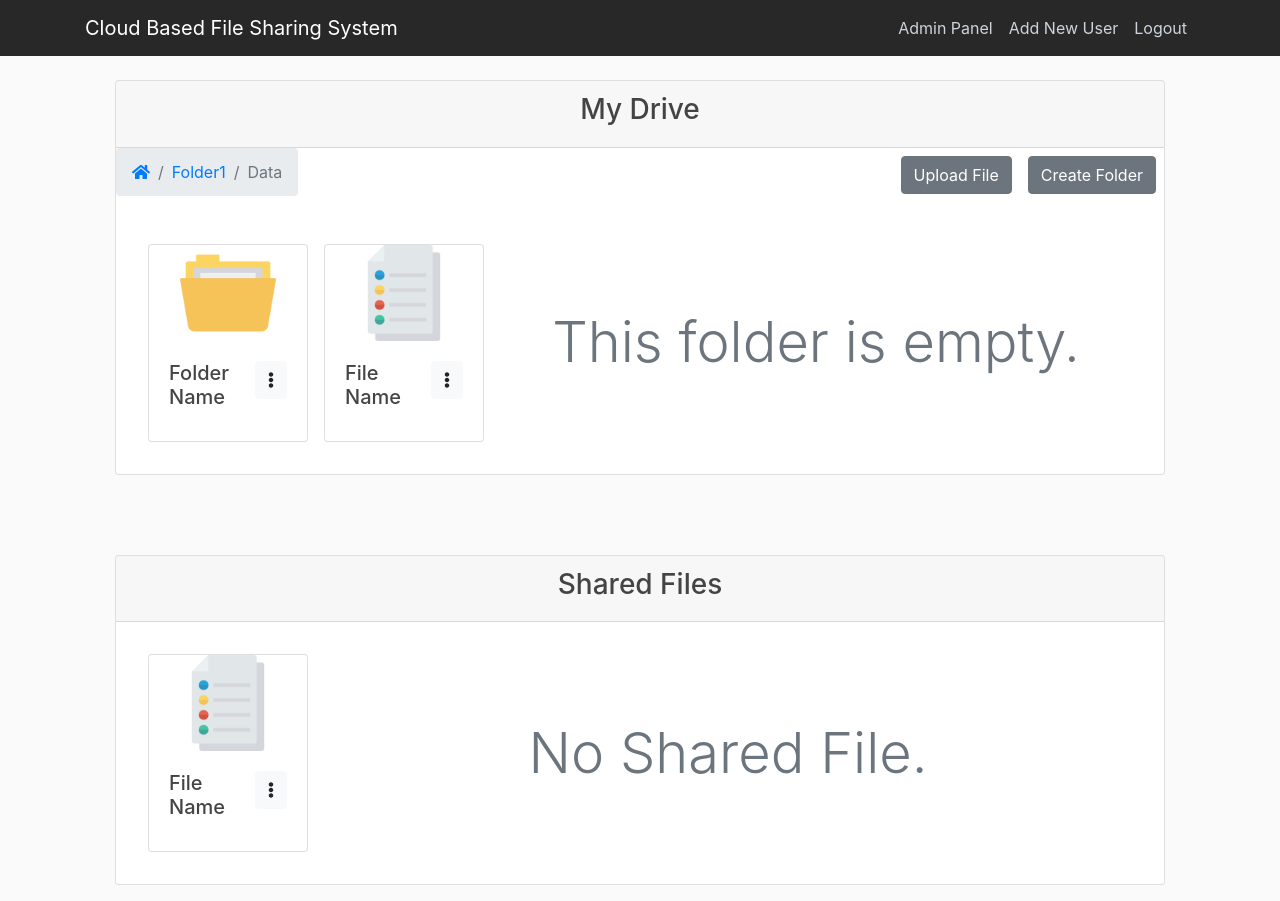
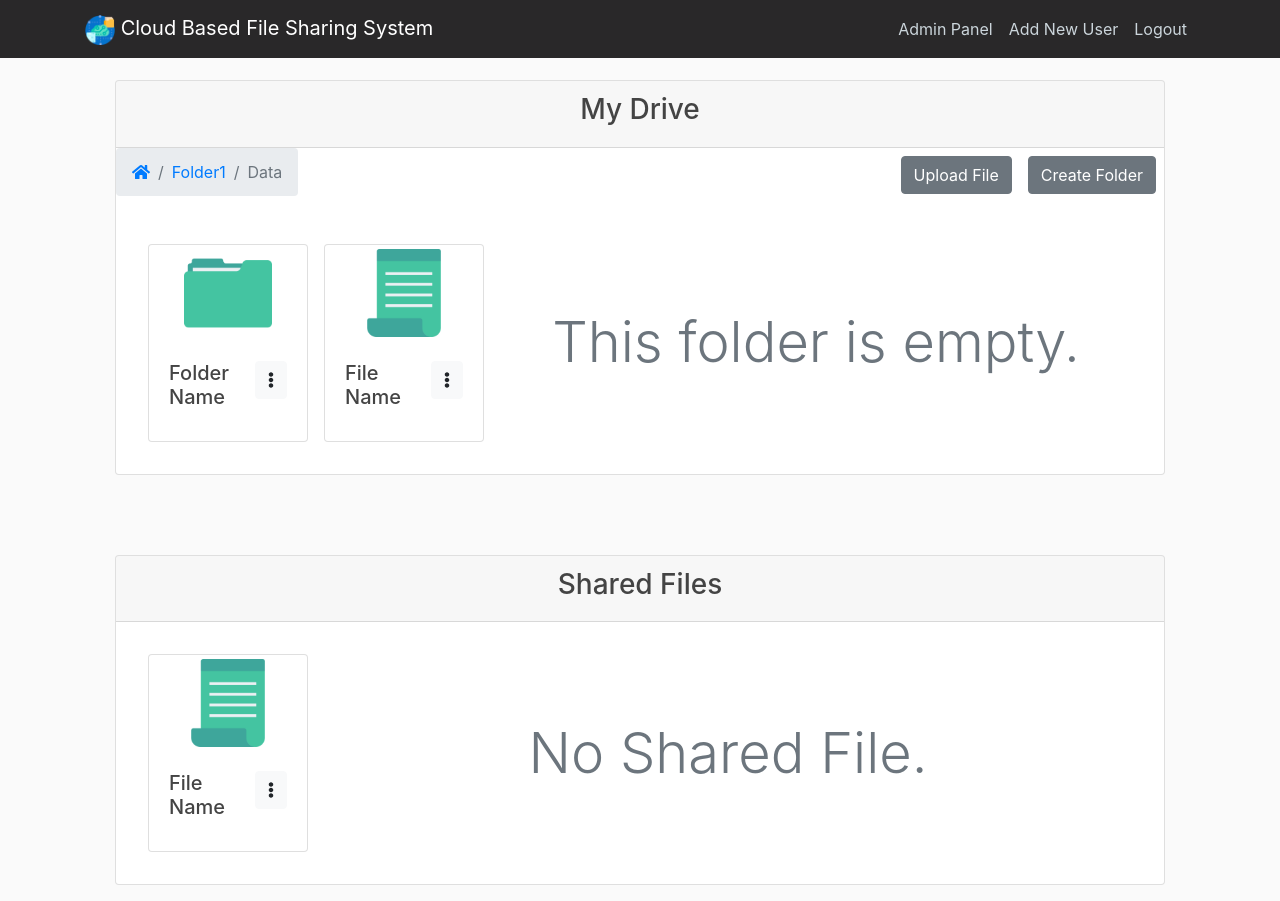
Before and after one commit to Arslan374/cb_FSS, a Django app: page / in a window 1280 px wide. Run offline with Django 3.2, Linux system fonts and the light colour scheme; the visitor is signed in with stand-in values (Sample User, id 1); some libraries are stand-ins or nearby versions.

Commit message:
added icon

```diff
--- a/cloud/templates/cloud/home.html
+++ b/cloud/templates/cloud/home.html
@@ -51,7 +51,7 @@
                 <!-- Folder Card -->
                 <div class="card m-2" style="width: 10rem;">
 
-                    <img class="card-img-top mx-auto" src="{% static '/img/folder.png' %}" alt="Folder Icon" style="width: 6rem;">
+                    <img class="card-img-top m-auto p-1" src="{% static '/img/folder.png' %}" alt="Folder Icon" style="width: 6rem;">
                     <div class="card-body d-flex justify-content-between">
                         <a href="#">
                             <h5 class="card-title">Folder Name</h5>
@@ -70,7 +70,7 @@
                 <!-- File Card -->
                 <div class="card m-2" style="width: 10rem;">
 
-                    <img class="card-img-top mx-auto" src="{% static '/img/file.png' %}" alt="File Icon" style="width: 6rem;">
+                    <img class="card-img-top m-auto p-1" src="{% static '/img/file.png' %}" alt="File Icon" style="width: 6rem;">
                     <div class="card-body d-flex justify-content-around">
                         <h5 class="card-title">File Name</h5>
 
@@ -119,7 +119,7 @@
                 <!-- File Card -->
                 <div class="card m-2" style="width: 10rem;">
 
-                    <img class="card-img-top mx-auto" src="{% static '/img/file.png' %}" alt="File Icon" style="width: 6rem;">
+                    <img class="card-img-top m-auto p-1" src="{% static '/img/file.png' %}" alt="File Icon" style="width: 6rem;">
                     <div class="card-body d-flex justify-content-around">
                         <h5 class="card-title">File Name</h5>
 
--- a/users/templates/users/base.html
+++ b/users/templates/users/base.html
@@ -6,20 +6,21 @@
     <!-- Required meta tags -->
     <meta charset="utf-8" />
     <meta name="viewport" content="width=device-width, initial-scale=1, shrink-to-fit=no" />
+    <link rel="shortcut icon" type="image/png" href="{% static 'img/icon.png' %}" />
 
     <!-- Bootstrap CSS -->
     <link crossorigin="anonymous" href="https://maxcdn.bootstrapcdn.com/bootstrap/4.0.0/css/bootstrap.min.css" integrity="sha384-Gn5384xqQ1aoWXA+058RXPxPg6fy4IWvTNh0E263XmFcJlSAwiGgFAW/dAiS6JXm" rel="stylesheet" />
     <link rel="stylesheet" type="text/css" href="{% static 'css/users.css' %}">
 
 
-    <title>{% block title %}{% endblock %}</title>
+    <title>{% block title %}{% endblock %} | Cloud Based File Sharing System</title>
 </head>
 
 <body>
     <header class="site-header">
         <nav class="navbar navbar-expand-md navbar-dark bg-steel fixed-top">
             <div class="container">
-                <a class="navbar-brand " href="{% url 'home' %}">Cloud Based File Sharing System</a>
+                <a class="navbar-brand " href="{% url 'home' %}"><img src="{% static 'img/icon.png' %}" width="30px" /> Cloud Based File Sharing System</a>
                 <button class="navbar-toggler" type="button" data-toggle="collapse" data-target="#navbarToggle" aria-controls="navbarToggle" aria-expanded="false" aria-label="Toggle navigation">
                     <span class="navbar-toggler-icon"></span>
                 </button>
```
Also changed, not shown: users/static/img/doc.png (added), users/static/img/file.png, users/static/img/folder.png, users/static/img/gif.png (added), users/static/img/icon.png (added), users/static/img/image.png (added), users/static/img/pdf.png (added).
